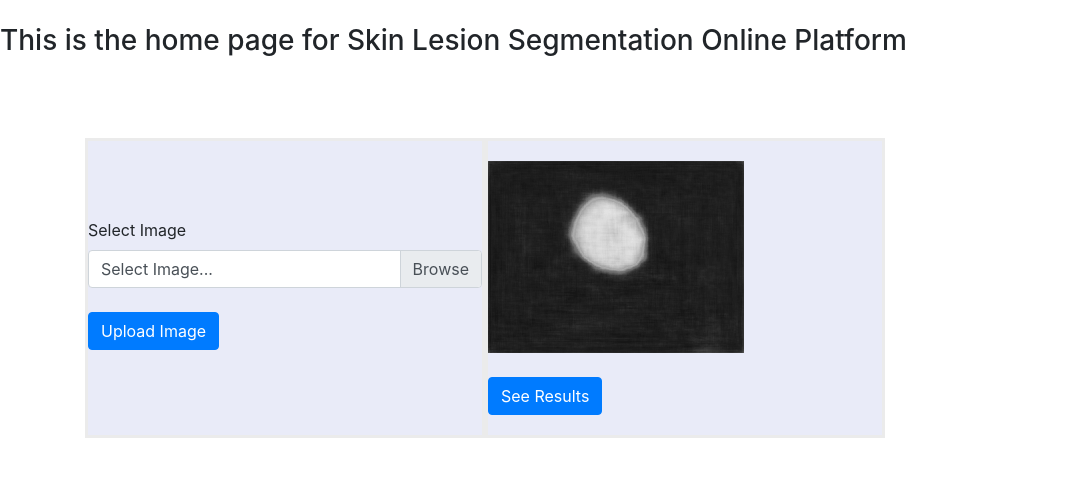
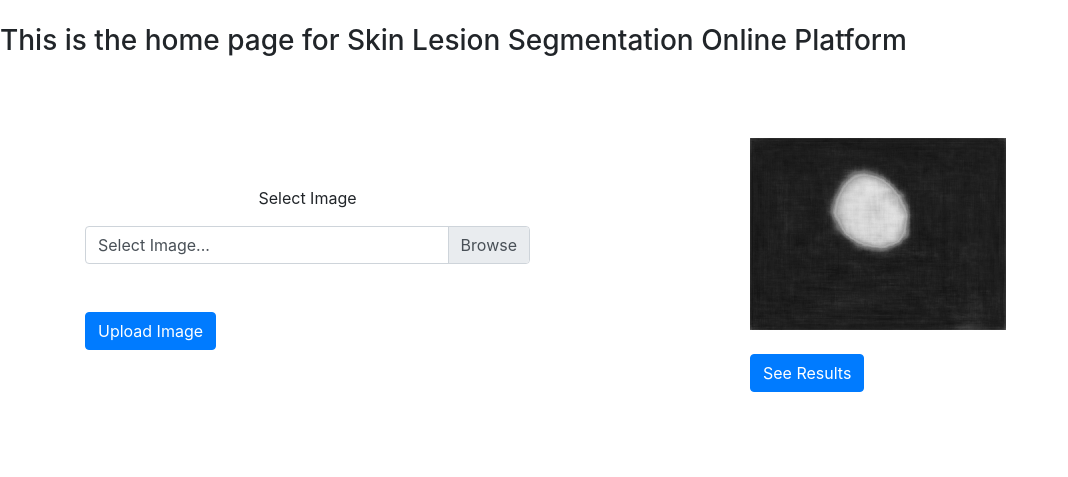
Before and after one commit to hashbanger/Online_Lesion_Segmentation_Platform, a Flask app: page / in a window 1280 px wide. Shown: the part 54-531 px from the top of the page, without its empty margins (0-1068 px from the left). Run offline with Flask 2, Linux system fonts and the light colour scheme; some libraries are stand-ins or nearby versions.

Commit message:
aligned html template

```diff
--- a/templates/home.html
+++ b/templates/home.html
@@ -20,26 +20,32 @@
   <h3>This is the home page for Skin Lesion Segmentation Online Platform</h3>
   <br><br><br>
 <div class="container">
-      <div class="col-six">
+     <div class="row">
+      <div class="col-5 pt-5">
+
         <form action="/home" method="POST" enctype="multipart/form-data">
           <div class="form-group">
-            <label>Select Image</label>
+            <p class="text-center">Select Image</p>
             <div class = 'custom-file'>
                 <input type="file" class="custom-file-input" name = 'image' id = 'image'>
                 <label class="custom-file-label" for="image">Select Image...</label>
                 <br>
                 <br>
-                <button type= "submit" class="btn btn-primary">Upload Image</button>
+                <div class="center-container">
+                  <button type= "submit" class="btn btn-primary element-center mt-4">Upload Image</button>
+                </div>
               </div>
           </div>
         </form>
+
     </div>
 
-    <div class="col-six">
+    <div class="col-5 offset-2">
         <img src="{{ url_for('static', filename = 'segmented.bmp')}}">
         <br><br>
         <a href="/download"><button type= "submit" class="btn btn-primary">See Results</button></a>
     </div>
+     </div>
   </div>
 </body>
 </html>
```
